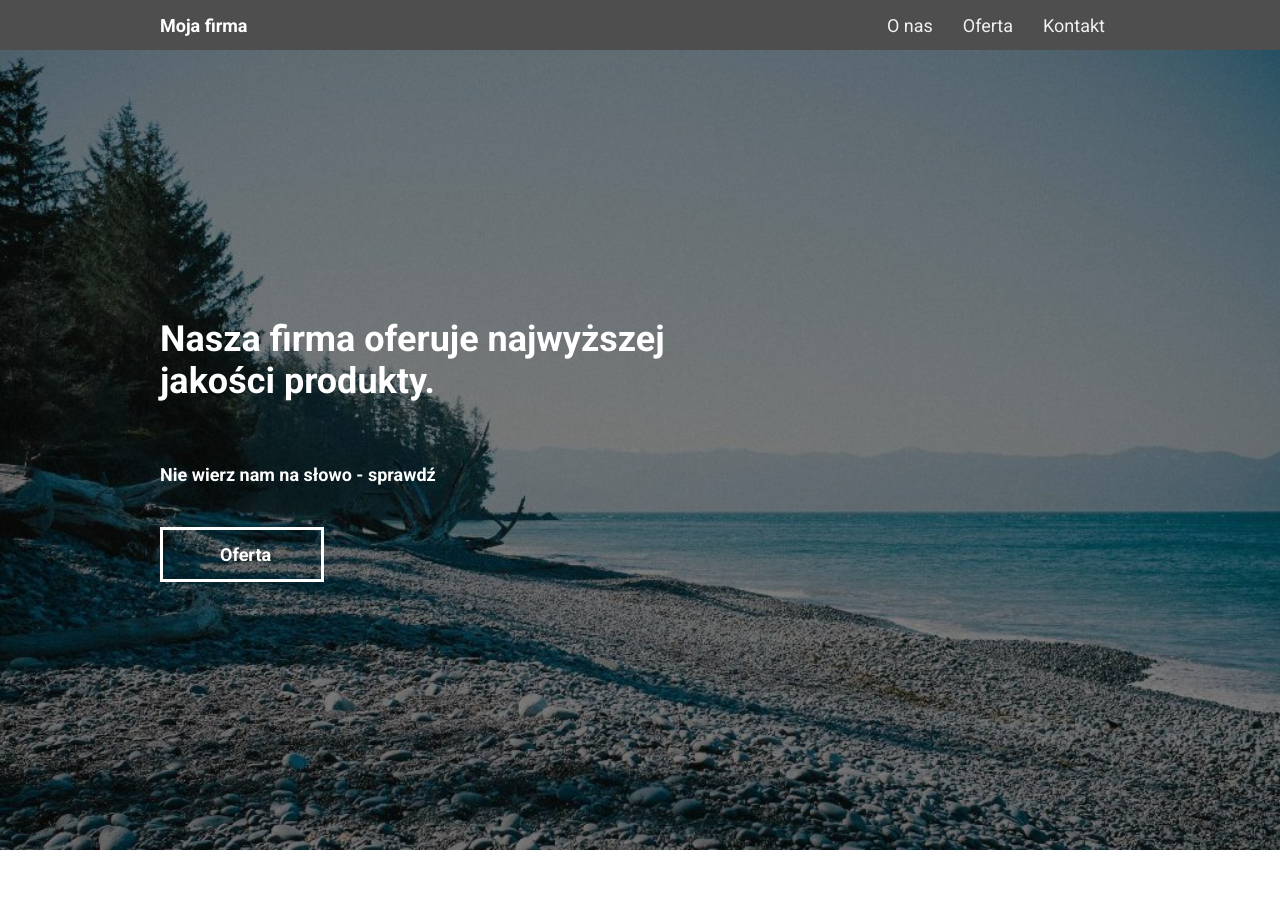
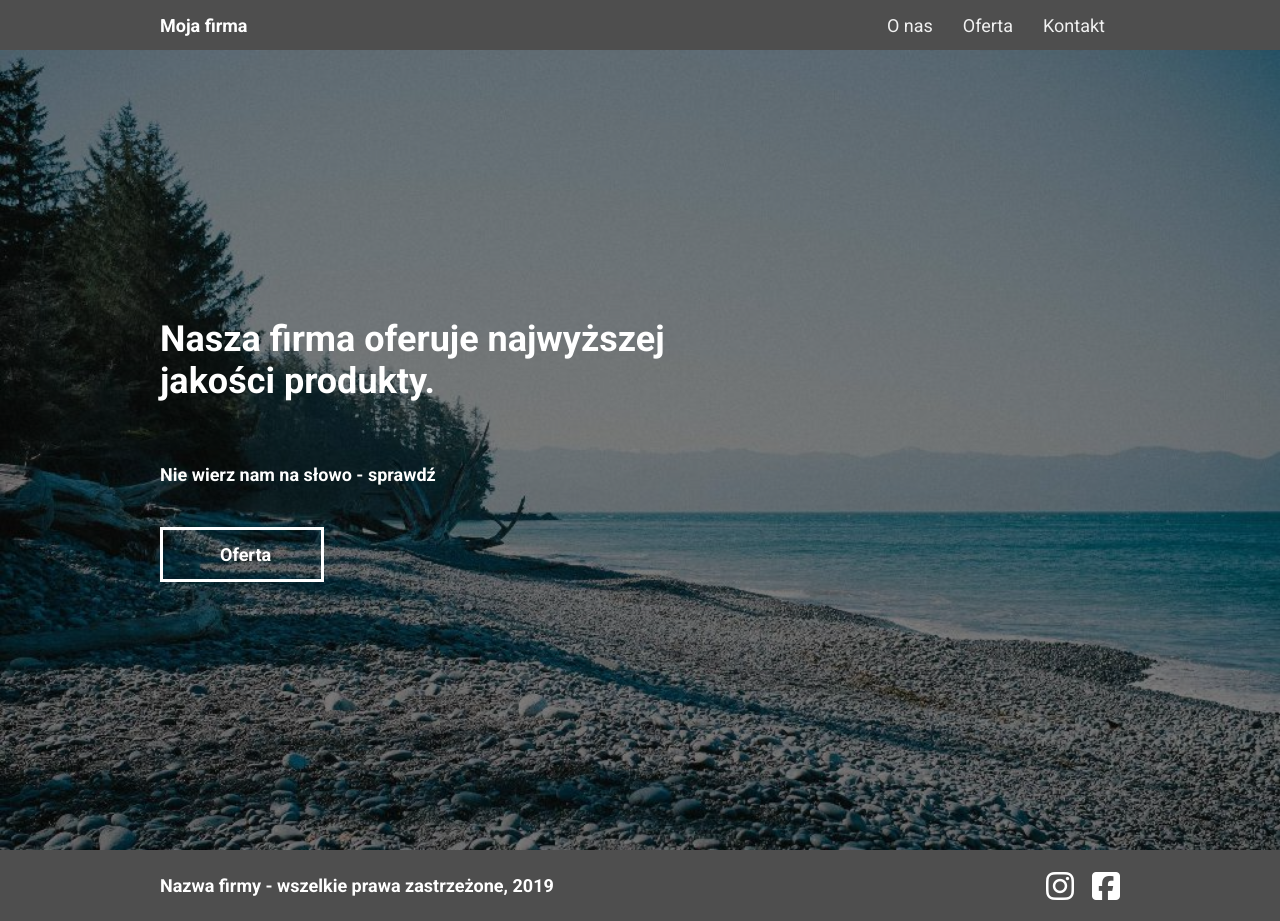
Before and after one commit to musior/loading-page-with-react, a React (Create React App) app: page / in a window 1280 px wide. Before the commit the page ends 850 px from the top, so only its background shows below. Built offline with nearby package versions, Linux system fonts and the light colour scheme.

Commit message:
Create footer component

```diff
--- a/src/App.js
+++ b/src/App.js
@@ -1,12 +1,14 @@
 import './App.css';
 import Navbar from './components/Navbar';
 import Header from './components/Header';
+import Footer from './components/Footer';
 
 function App() {
   return (
     <>
       <Navbar />
       <Header />
+      <Footer />
     </>
   );
 }
--- /dev/null
+++ b/src/components/Footer.jsx
@@ -0,0 +1,23 @@
+import React from "react";
+
+const Footer = () => {
+  return (
+    <footer className="footer">
+      <div className="box-container footer-info">
+        <p className="footer-p">
+          Nazwa firmy - wszelkie prawa zastrzeżone, 2019
+        </p>
+        <div className="footer-icons">
+          <a href="/">
+            <i className="fa-brands fa-instagram fa-2x"></i>
+          </a>
+          <a href="/">
+            <i className="fa-brands fa-square-facebook fa-2x"></i>
+          </a>
+        </div>
+      </div>
+    </footer>
+  );
+};
+
+export default Footer;
```
